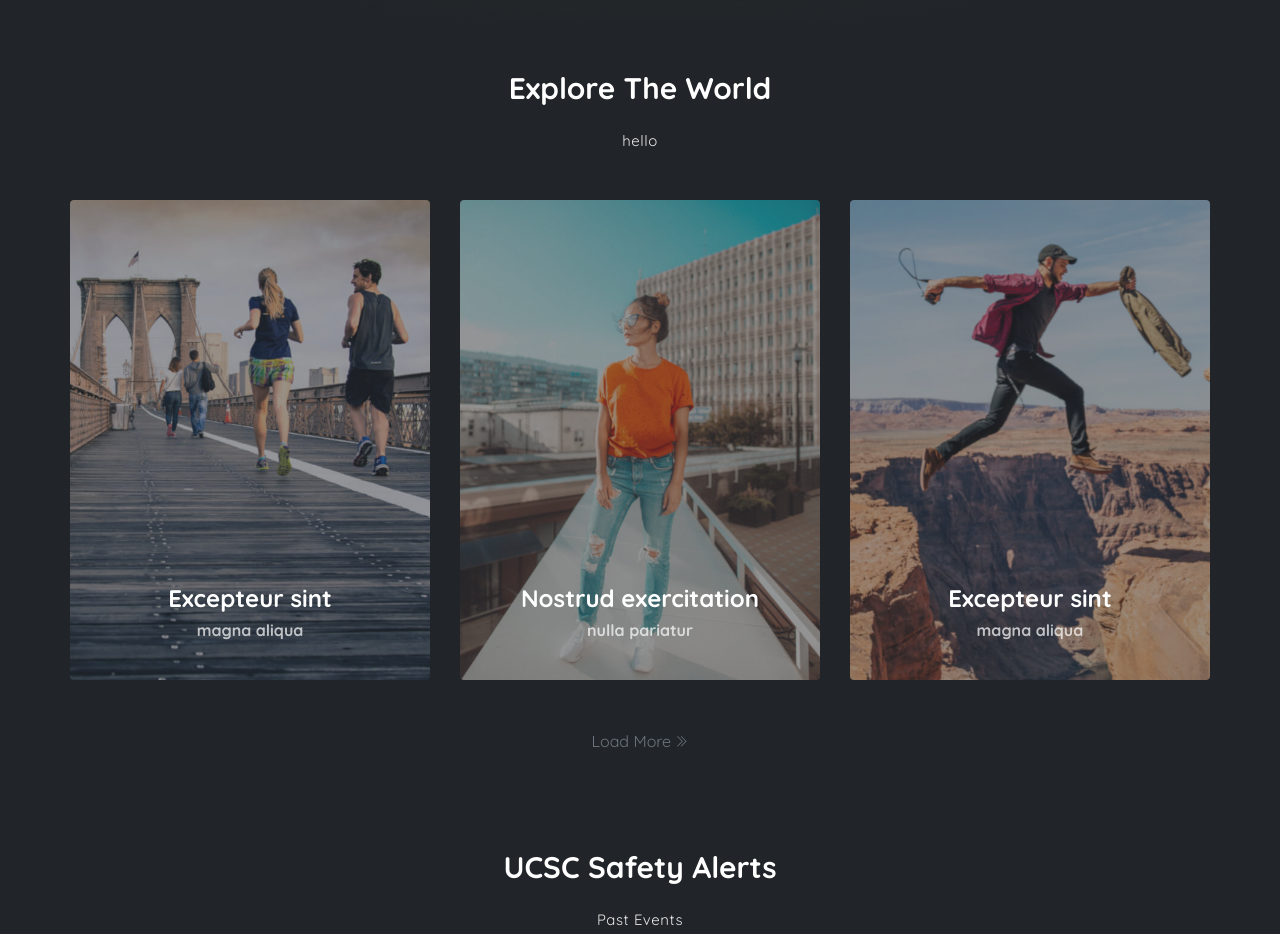
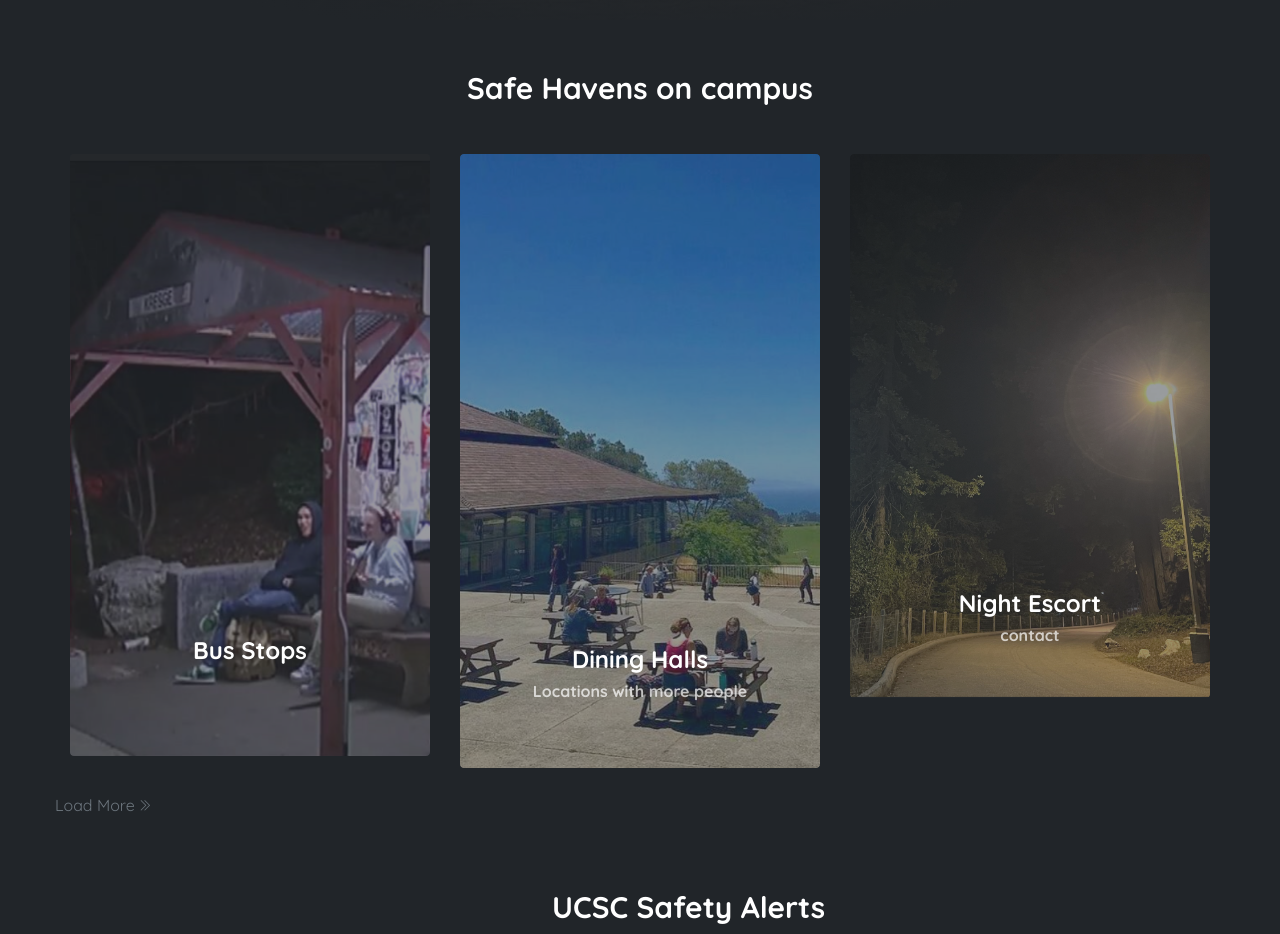
Before and after one commit to msaini26/safety-first-gracehacks, a website: page safety-first/public_html/index.html in a window 1280 px wide. Shown: the part 780-1714 px from the top of the page. Drawn offline with nearby package versions, Linux system fonts and the light colour scheme.

Commit message:
added safe spaces

```diff
--- a/safety-first/public_html/index.html
+++ b/safety-first/public_html/index.html
@@ -67,49 +67,53 @@
     <!-- page container -->
     <div class="container page-container">
         <div class="col-md-10 col-lg-8 m-auto">
-            <h6 class="title mb-4">Explore The World</h6>
-            <p class="mb-5">hello</p>
+            <h6 class="title mb-4">Safe Havens on campus</h6>
+            <p class="mb-5"></p>
         </div>
 
         <!-- row -->
         <div class="row mb-4">
             <div class="col-md-4">
                 <a href="javascript:void(0)" class="overlay-img">
-                    <img src="assets/imgs/img-1.jpg" alt="Download free bootstrap 4 landing page, free boootstrap 4 templates, Download free bootstrap 4.1 landing page, free boootstrap 4.1.1 templates, weber Landing page">
+                    <img src="assets/imgs/bus.jpg" alt="Download free bootstrap 4 landing page, free boootstrap 4 templates, Download free bootstrap 4.1 landing page, free boootstrap 4.1.1 templates, weber Landing page">
                     <div class="overlay"></div>
                     <div class="des">
-                        <h1 class="title">Excepteur sint</h1>
-                        <h6 class="subtitle">magna aliqua</p>
-                        <p>Lorem ipsum dolor sit amet, consectetur adipisicing elit, sed do eiusmod
-                        tempor incididunt ut labore et dolore magna aliqua.</p>
+                        <h1 class="title">Bus Stops</h1>
+                        <h6 class="subtitle"></p>
+                        <p>Another safe location to walk towards is the bus stop because there is always strong stree lights and
+                            usually more people waiting to take public transportation.
+                        </p>
                     </div>
                 </a>
             </div>
             <div class="col-md-4">
                 <a href="javascript:void(0)" class="overlay-img">
-                    <img src="assets/imgs/img-2.jpg" alt="Download free bootstrap 4 landing page, free boootstrap 4 templates, Download free bootstrap 4.1 landing page, free boootstrap 4.1.1 templates, weber Landing page">
+                    <img src="assets/imgs/dh.jpg" alt="Download free bootstrap 4 landing page, free boootstrap 4 templates, Download free bootstrap 4.1 landing page, free boootstrap 4.1.1 templates, weber Landing page">
                     <div class="overlay"></div>
                     <div class="des">
-                        <h1 class="title">Nostrud exercitation </h1>
-                        <h6 class="subtitle">nulla pariatur</p>
-                        <p>Lorem ipsum dolor sit amet, consectetur adipisicing elit, sed do eiusmod
-                        tempor incididunt ut labore et dolore magna aliqua.</p>
+                        <h1 class="title">Dining Halls </h1>
+                        <h6 class="subtitle">Locations with more people</p>
+                        <p>When walking back later at night, keep in mind that the dinings halls are usually the most
+                            well-lit locations on campus with many people and workers. If you feel that you're being
+                            followed, walk towards the closest dining hall.
+                        </p>
                     </div>
                 </a>
             </div>
             <div class="col-md-4">
                 <a href="javascript:void(0)" class="overlay-img">
-                    <img src="assets/imgs/img-3.jpg" alt="Download free bootstrap 4 landing page, free boootstrap 4 templates, Download free bootstrap 4.1 landing page, free boootstrap 4.1.1 templates, weber Landing page">
+                    <img src="assets/imgs/nightucsc.jpg" alt="Download free bootstrap 4 landing page, free boootstrap 4 templates, Download free bootstrap 4.1 landing page, free boootstrap 4.1.1 templates, weber Landing page">
                     <div class="overlay"></div>
                     <div class="des">
-                        <h1 class="title">Excepteur sint</h1>
-                        <h6 class="subtitle">magna aliqua</p>
-                        <p>Lorem ipsum dolor sit amet, consectetur adipisicing elit, sed do eiusmod
-                        tempor incididunt ut labore et dolore magna aliqua.</p>
+                        <h1 class="title">Night Escort</h1>
+                        <h6 class="subtitle">contact</p>
+                        <p>The Night Safety Escort Service is managed by the UC Santa Cruz Police Department in order to provide students with a safe and reliable means of transportation on campus during the academic year.
+                                click this link for more info on this service: https://police.ucsc.edu/services/night-safety-escort-service.html
+                        </p>
                     </div>
                 </a>
             </div>
-        </div><!-- end of row -->
+        <!-- end of row -->
 
         <a href="#">Load More <i class="ti-angle-double-right angle"></i></a>
 
```
Also changed, not shown: safety-first/public_html/assets/imgs/Screen Shot 2022-11-12 at 7.45.36 PM.png (added), safety-first/public_html/assets/imgs/bus.jpg (added), safety-first/public_html/assets/imgs/dh.jpg (added), safety-first/public_html/assets/imgs/night.jpg (added), safety-first/public_html/assets/imgs/nightucsc.jpg (added).
